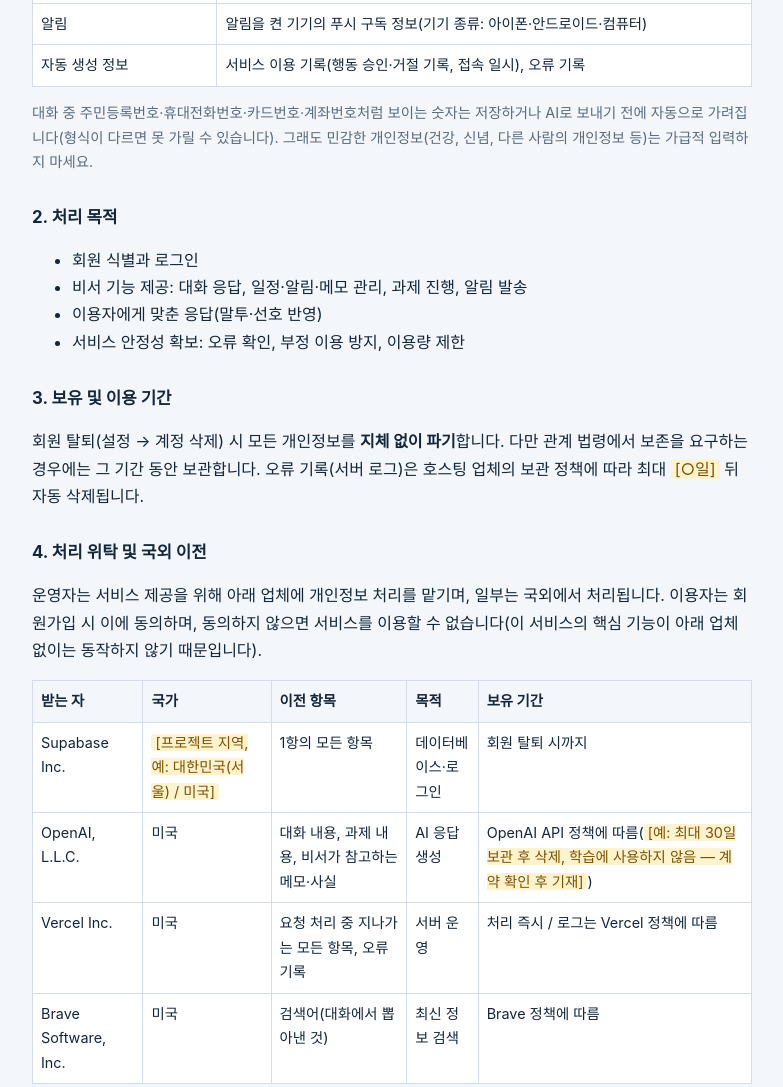
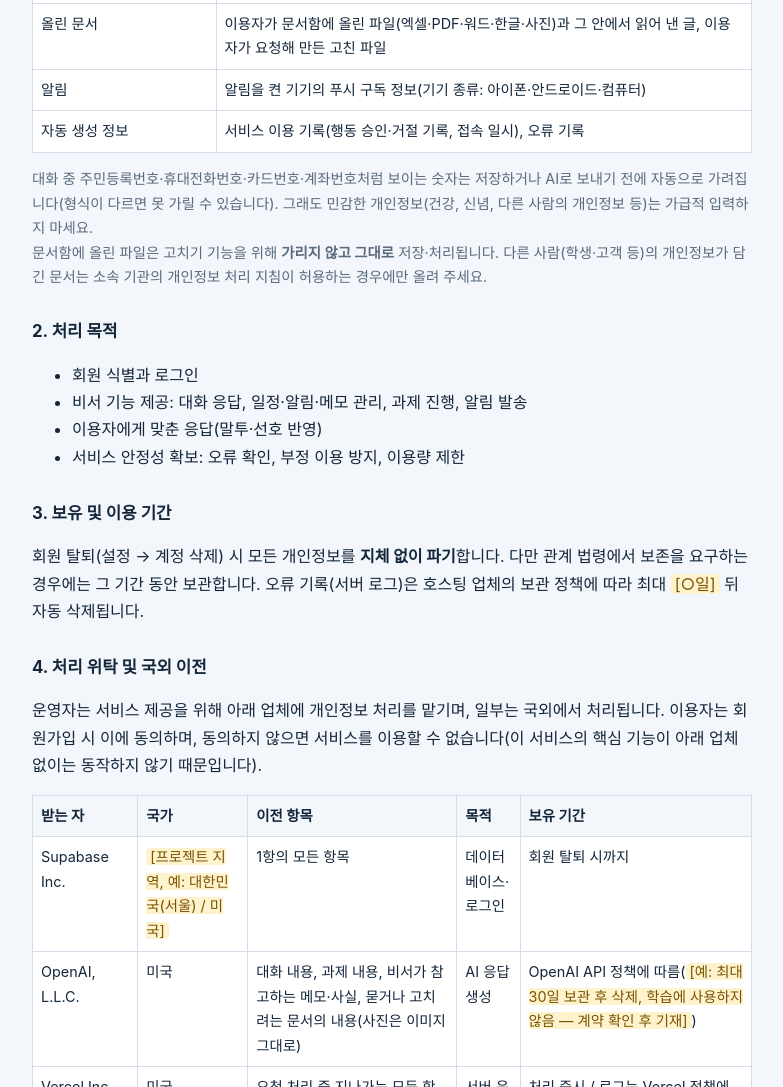
Before and after one commit to minchan-97/agent, a plain HTML site: page public/privacy.html in a window 1280 px wide. Shown: the part 416-1503 px from the top of the page, without its empty margins (248-1031 px from the left). Drawn offline with Linux system fonts and the light colour scheme.

Commit message:
Update privacy policy with new data handling details
Added additional information regarding file handling and data processing.

```diff
--- a/public/privacy.html
+++ b/public/privacy.html
@@ -34,11 +34,14 @@ a{color:var(--accent)}
 <tr><th>구분</th><th>항목</th></tr>
 <tr><td>회원가입·로그인</td><td>이메일 주소, 비밀번호(암호화되어 저장되며 운영자도 원문을 볼 수 없음)</td></tr>
 <tr><td>서비스 이용 중 이용자가 입력한 정보</td><td>비서와의 대화 내용, 일정·알림·메모·초안, 맡긴 일(과제)과 그 진행 기록, 비서 이름, 이용자가 밝힌 자신에 대한 사실</td></tr>
+<tr><td>올린 문서</td><td>이용자가 문서함에 올린 파일(엑셀·PDF·워드·한글·사진)과 그 안에서 읽어 낸 글, 이용자가 요청해 만든 고친 파일</td></tr>
 <tr><td>알림</td><td>알림을 켠 기기의 푸시 구독 정보(기기 종류: 아이폰·안드로이드·컴퓨터)</td></tr>
 <tr><td>자동 생성 정보</td><td>서비스 이용 기록(행동 승인·거절 기록, 접속 일시), 오류 기록</td></tr>
 </table>
 <p class="muted">대화 중 주민등록번호·휴대전화번호·카드번호·계좌번호처럼 보이는 숫자는 저장하거나 AI로 보내기 전에 자동으로 가려집니다(형식이 다르면 못 가릴 수 있습니다).
-그래도 민감한 개인정보(건강, 신념, 다른 사람의 개인정보 등)는 가급적 입력하지 마세요.</p>
+그래도 민감한 개인정보(건강, 신념, 다른 사람의 개인정보 등)는 가급적 입력하지 마세요.<br>
+문서함에 올린 파일은 고치기 기능을 위해 <b>가리지 않고 그대로</b> 저장·처리됩니다. 다른 사람(학생·고객 등)의 개인정보가 담긴 문서는
+소속 기관의 개인정보 처리 지침이 허용하는 경우에만 올려 주세요.</p>
 
 <h2>2. 처리 목적</h2>
 <ul>
@@ -59,7 +62,7 @@ a{color:var(--accent)}
 <table>
 <tr><th>받는 자</th><th>국가</th><th>이전 항목</th><th>목적</th><th>보유 기간</th></tr>
 <tr><td>Supabase Inc.</td><td><span class="ph">[프로젝트 지역, 예: 대한민국(서울) / 미국]</span></td><td>1항의 모든 항목</td><td>데이터베이스·로그인</td><td>회원 탈퇴 시까지</td></tr>
-<tr><td>OpenAI, L.L.C.</td><td>미국</td><td>대화 내용, 과제 내용, 비서가 참고하는 메모·사실</td><td>AI 응답 생성</td><td>OpenAI API 정책에 따름(<span class="ph">[예: 최대 30일 보관 후 삭제, 학습에 사용하지 않음 — 계약 확인 후 기재]</span>)</td></tr>
+<tr><td>OpenAI, L.L.C.</td><td>미국</td><td>대화 내용, 과제 내용, 비서가 참고하는 메모·사실, 묻거나 고치려는 문서의 내용(사진은 이미지 그대로)</td><td>AI 응답 생성</td><td>OpenAI API 정책에 따름(<span class="ph">[예: 최대 30일 보관 후 삭제, 학습에 사용하지 않음 — 계약 확인 후 기재]</span>)</td></tr>
 <tr><td>Vercel Inc.</td><td>미국</td><td>요청 처리 중 지나가는 모든 항목, 오류 기록</td><td>서버 운영</td><td>처리 즉시 / 로그는 Vercel 정책에 따름</td></tr>
 <tr><td>Brave Software, Inc.</td><td>미국</td><td>검색어(대화에서 뽑아낸 것)</td><td>최신 정보 검색</td><td>Brave 정책에 따름</td></tr>
 </table>
```
